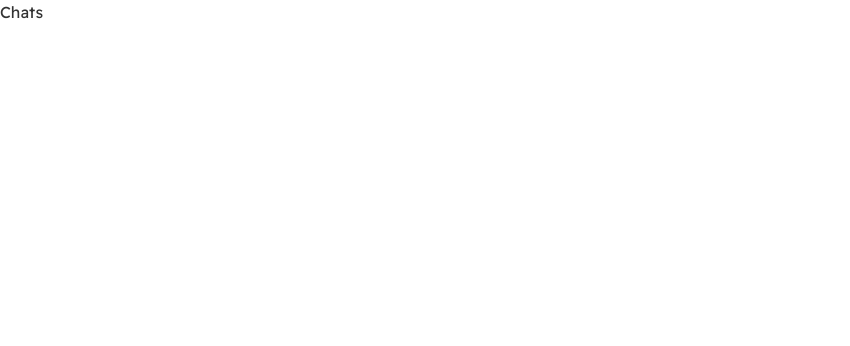
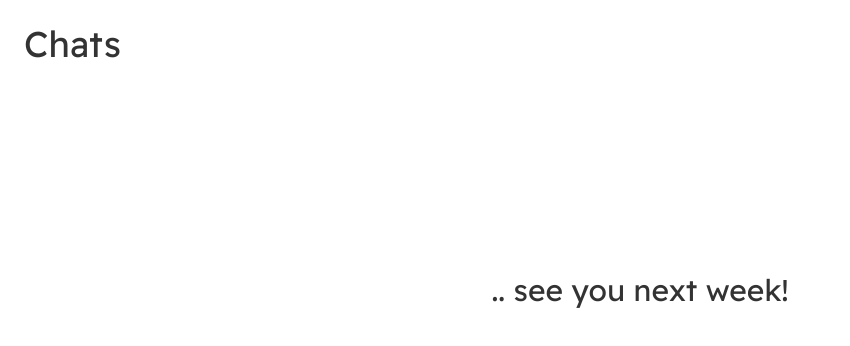
Before and after one commit to SamuelShally/ekko, a React (Create React App) app in the folder frontend/: page /chat in a window 1280 px wide. Shown: the top 346 px of the page, without its empty margins (0-850 px from the left). Built offline with nearby package versions, Linux system fonts and the light colour scheme.

Commit message:
header added

```diff
--- a/frontend/src/components/Chat.jsx
+++ b/frontend/src/components/Chat.jsx
@@ -3,7 +3,11 @@ import { Link } from 'react-router-dom';
 const Chat = () => {
     return (
         <div>
-            <h1>Chats</h1>
+            <div className='p-6 text-left'>
+                <h1 className='text-4xl'>Chats</h1>
+                <p className='text-center mt-52 text-3xl'>.. see you next week!</p>
+            </div>
+
         </div>
     )
 }
```
